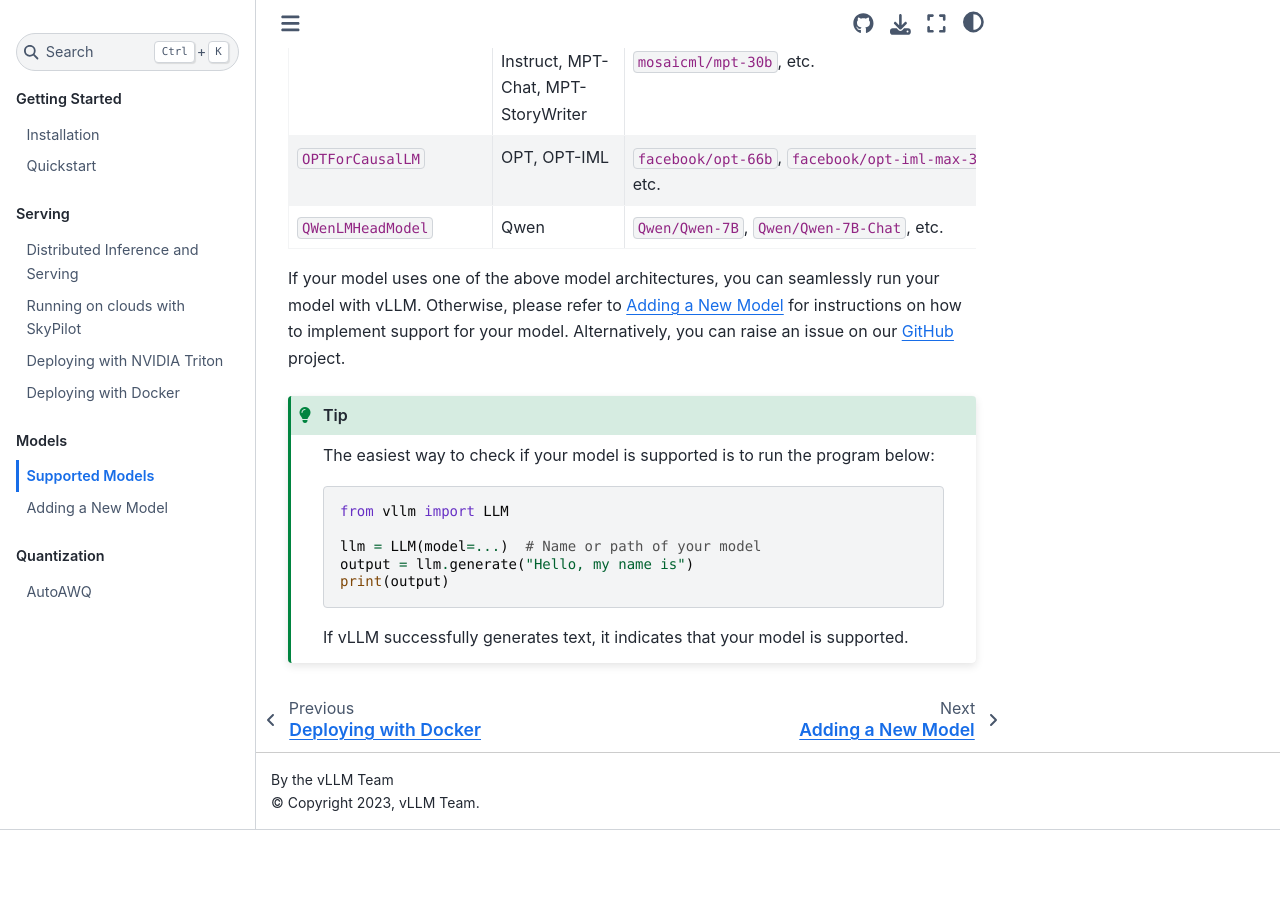
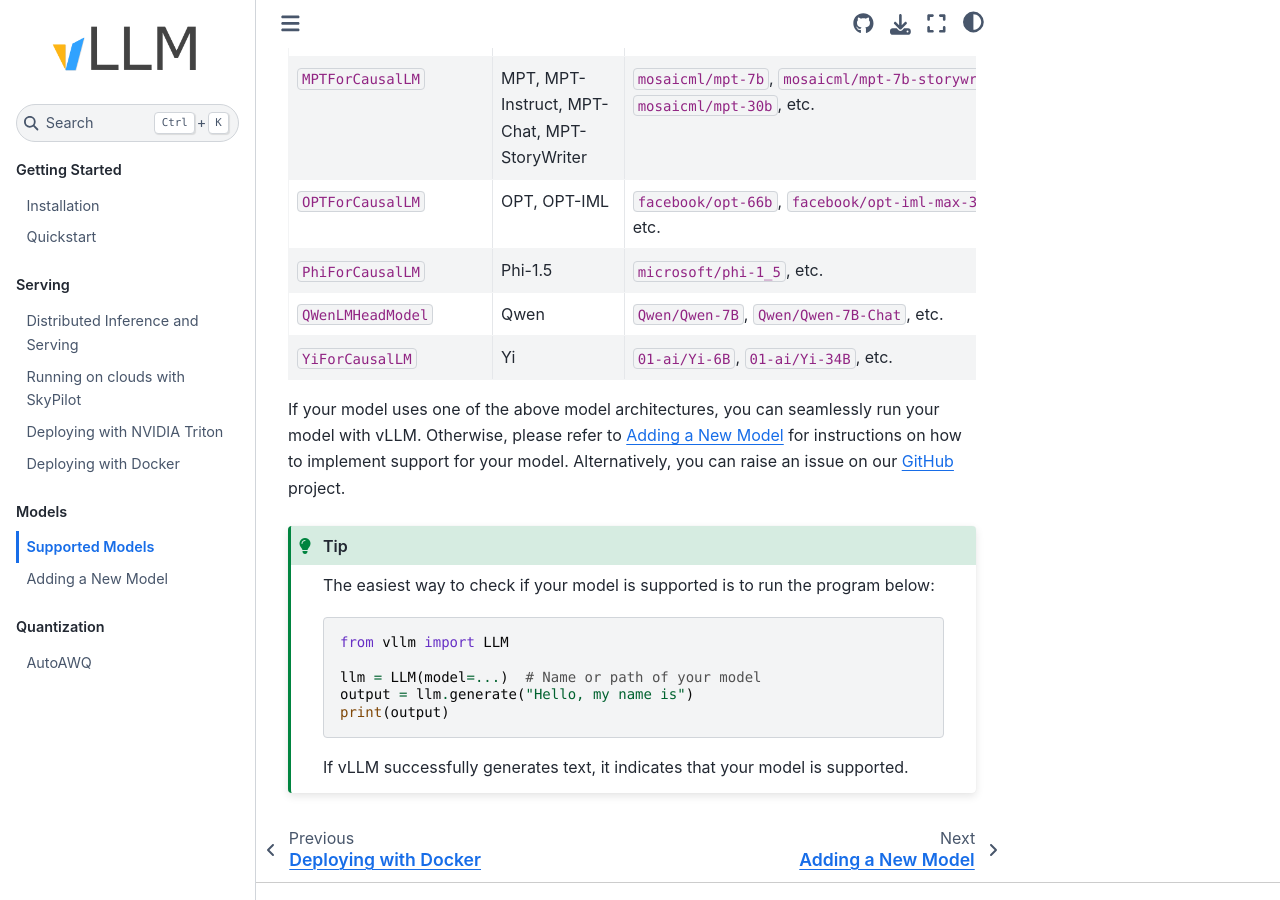
Before and after one commit to shaojiewang/vllm-rocm, a Sphinx documentation site: the page built from docs/source/models/supported_models.rst, in a window 1280 px wide and 900 px high, scrolled down 1190 px. Built offline with Sphinx 7.4.7 and the Sphinx Book theme 1.1.4, drawn with Linux system fonts in a browser that asks for light colours; before the commit the page ends 2020 px from its top, so only the background shows below that; some of the changed text lies outside the part shown.

Commit message:
[Fix] Update Supported Models List (#1690)

```diff
--- a/docs/source/models/supported_models.rst
+++ b/docs/source/models/supported_models.rst
@@ -20,6 +20,9 @@
   * - :code:`BaiChuanForCausalLM`
     - Baichuan
     - :code:`baichuan-inc/Baichuan-7B`, :code:`baichuan-inc/Baichuan-13B-Chat`, etc.
+  * - :code:`ChatGLMModel`
+    - ChatGLM
+    - :code:`THUDM/chatglm2-6b`, :code:`THUDM/chatglm3-6b`, etc.
   * - :code:`BloomForCausalLM`
     - BLOOM, BLOOMZ, BLOOMChat
     - :code:`bigscience/bloom`, :code:`bigscience/bloomz`, etc.
@@ -53,9 +56,15 @@
   * - :code:`OPTForCausalLM`
     - OPT, OPT-IML
     - :code:`facebook/opt-66b`, :code:`facebook/opt-iml-max-30b`, etc.
+  * - :code:`PhiForCausalLM`
+    - Phi-1.5
+    - :code:`microsoft/phi-1_5`, etc.
   * - :code:`QWenLMHeadModel`
     - Qwen
     - :code:`Qwen/Qwen-7B`, :code:`Qwen/Qwen-7B-Chat`, etc.
+  * - :code:`YiForCausalLM`
+    - Yi
+    - :code:`01-ai/Yi-6B`, :code:`01-ai/Yi-34B`, etc.
 
 If your model uses one of the above model architectures, you can seamlessly run your model with vLLM.
 Otherwise, please refer to :ref:`Adding a New Model <adding_a_new_model>` for instructions on how to implement support for your model.
```
Also changed, not shown: README.md (+2 -0 lines).
